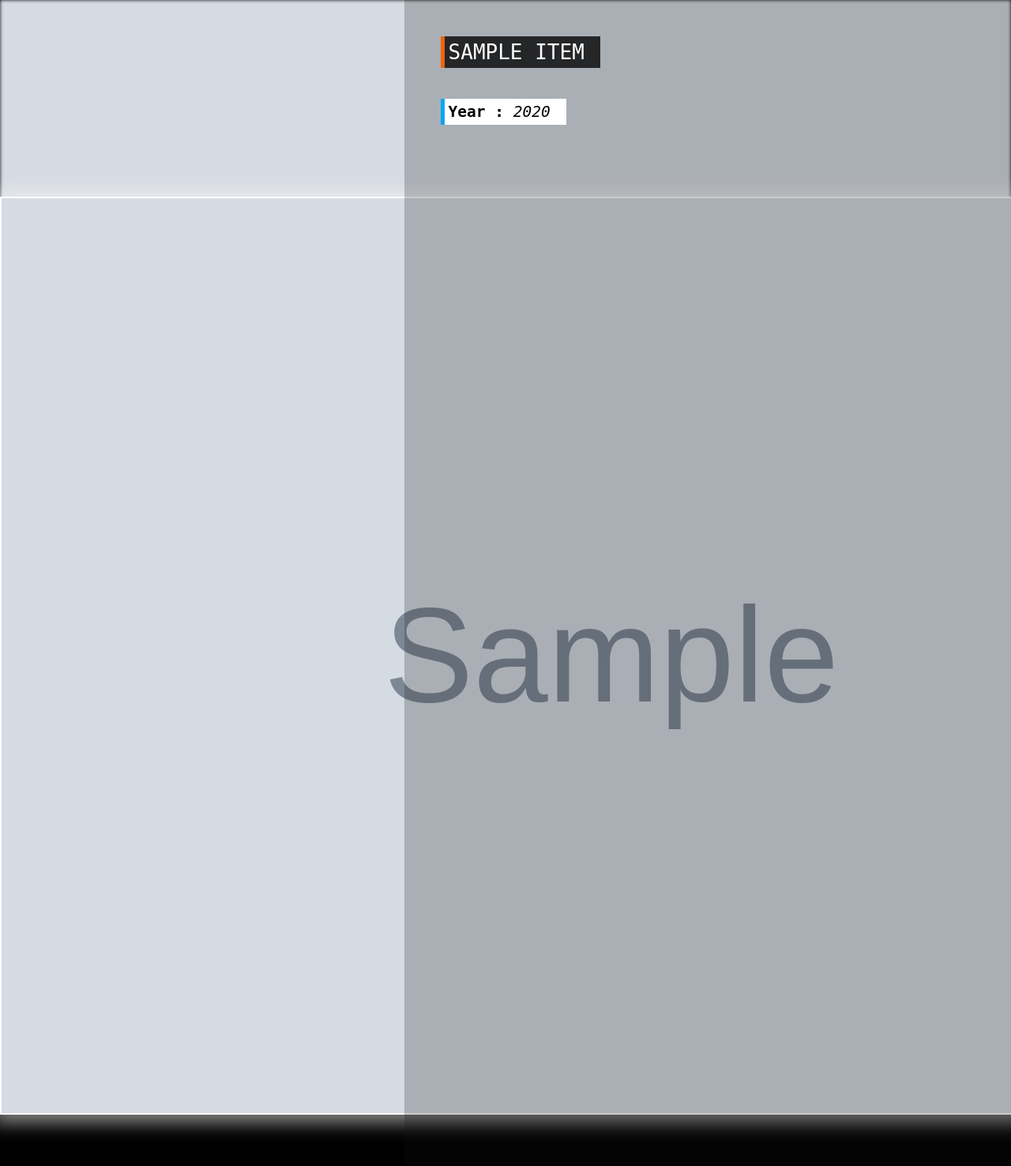
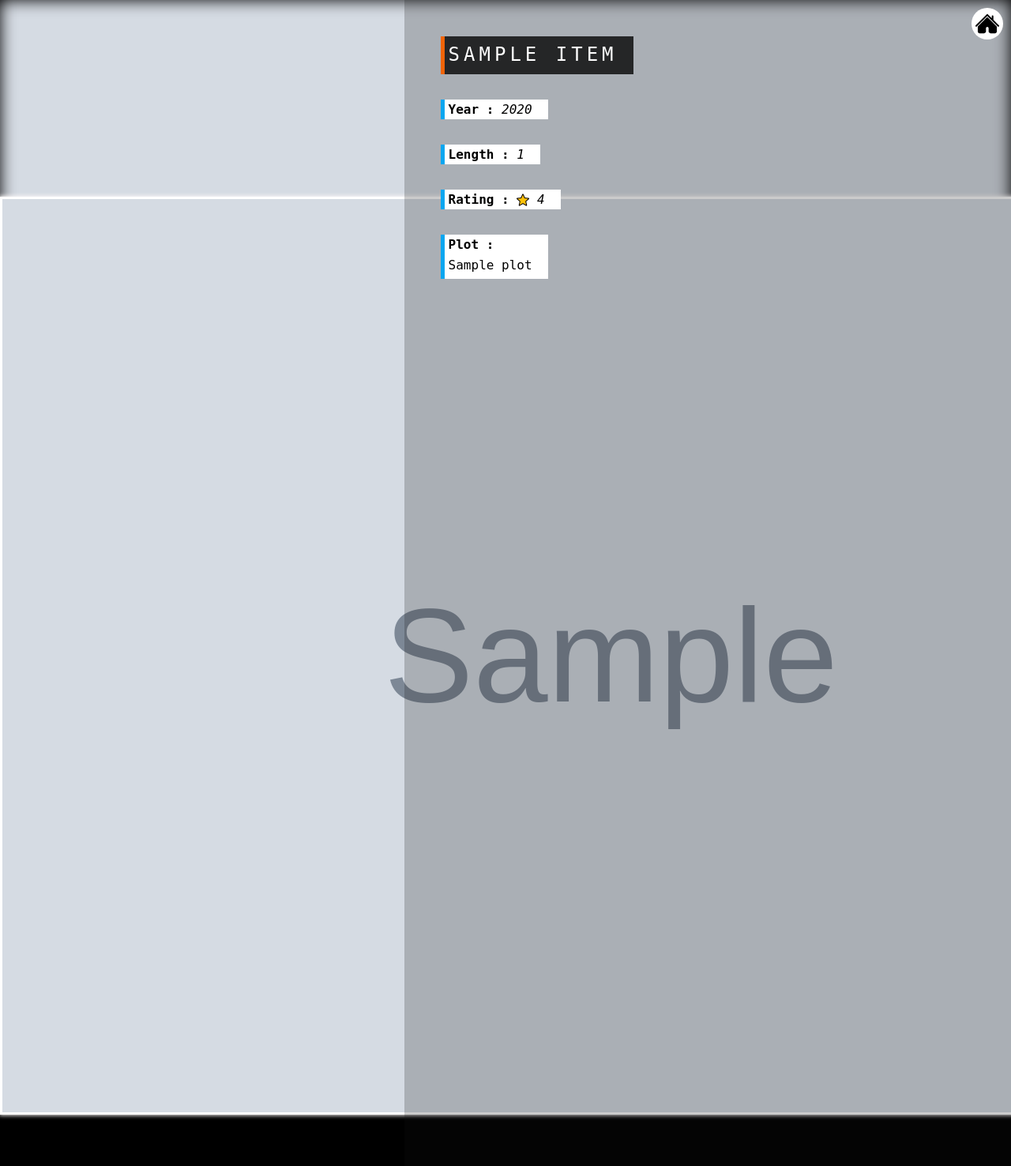
Before and after one commit to RittikeGhosh/Movie-Review-Sentiment-Analysis, a Django app: page /1/details in a window 1280 px wide. Shown: the top 1476 px of the page at 79% size. Run offline with Django 3.2, Linux system fonts and the light colour scheme; grey boxes marked "Sample" are stand-in pictures; a database or web service that is not in the repository returns one stand-in record (values such as "Sample title"); data that the repository does not hold is empty.

Commit message:
design updates and details appended

```diff
--- a/SenitimentAnalysis/SenitimentAnalysis/settings.py
+++ b/SenitimentAnalysis/SenitimentAnalysis/settings.py
@@ -25,7 +25,7 @@ SECRET_KEY = '47@4*^s*ufc@^hdv#fsejftxj=f*u4r$2$xth2h5&kcii&qdi6'
 # SECURITY WARNING: don't run with debug turned on in production!
 DEBUG = True
 
-ALLOWED_HOSTS = ['127.0.0.1', '192.168.43.6']
+ALLOWED_HOSTS = ['localhost', '192.168.43.6']
 
 
 # Application definition
--- a/SenitimentAnalysis/imdb/urls.py
+++ b/SenitimentAnalysis/imdb/urls.py
@@ -4,6 +4,7 @@ from . import views
 
 urlpatterns = [
     path('', views.index, name='index'),
+    path('index', views.index, name='index2'),
     path('search', views.search, name='search'),
     path('<str:show_id>/details', views.details, name='details'),
 ]
--- a/SenitimentAnalysis/static/imdb/css/details.css
+++ b/SenitimentAnalysis/static/imdb/css/details.css
@@ -2,6 +2,7 @@
     margin: 0 0;
     padding: 0 0;
     box-sizing: border-box;
+    line-height: 1.58em;
 }
 .album-container{
     width: 100%;
@@ -12,8 +13,8 @@
 .album-container .album-layer{
     position: absolute;
     width: 100%;
-    filter: blur(5px);
-    -webkit-filter: blur(2px);
+    filter: blur(10px);
+    -webkit-filter: blur(10px);
     border-color: transparent;
     overflow: hidden;
     background-color: #000;
@@ -50,31 +51,40 @@
     position: relative;
     top: 50%;
     transform: translate(0%, -50%);
-    height: 70vh;
+    height: auto;
+    height: 70%;
     width: auto;
     background-color: #fff;
     overflow: hidden;
-    border: 2px solid rgba(255, 255, 255, 0.575);
-    box-shadow: 2px 2px 20px 10px rgba(252, 249, 249, 0.493);
+    border: 3px solid rgba(255, 255, 255, 0.575);
+    box-shadow: 0px 0px 5px 1px rgb(252, 249, 249);
 }
 .poster .poster-in img{
     width: auto;
     height: 100%;
 }
+.movie-details .home-link{
+    width: 40px;
+    height: 40px;
+    border-radius: 20px;
+    padding: 5px;
+    position: absolute;
+    background-color: #fff;
+    top: 10px;
+    right: 10px;
+}
 .movie-details .detail-text{
     display: inline-block;
     height: 100%;
     width: 100%;
-    /* width: auto; */
     padding: 20px;
-    /* background-color: #fff; */
-    /* border: 3px solid white; */
 }
 .movie-details .detail-text .detail-text-title{
     display: inline-block;
-    font-size: 2em;
     color: white;
+    font-size: 24px;
     font-family: 'Segoe UI', Tahoma, Geneva, Verdana, sans-serif;
+    letter-spacing: 5px;
     text-transform: uppercase;
     width: auto;
     background-color: rgba(12, 12, 12, 0.842);
@@ -83,17 +93,18 @@
     border-left: 5px solid rgb(240, 100, 7);
     font-family: monospace;
 }
-.movie-details .detail-text .year{
+.movie-details .detail-text .other-details{
     display: inline-block;
     margin-top: 2em;
     color: #000;
-    font-size: 1.5em;
+    font-size: 16px;
     width: auto;
     background-color: #fff;
-    padding: 5px;
+    padding: 0px 5px;
     padding-right: 20px;
     border-left: 5px solid rgb(7, 166, 240);
     font-family: monospace;
+    text-align: justify;
 }
 .body{
     position: absolute;
@@ -106,7 +117,7 @@
 }
 .body .body-top{
     display: inline-block;
-    font-size: 1.5em;
+    font-size: 20px;
     font-family: 'Segoe UI', Tahoma, Geneva, Verdana, sans-serif;
     text-transform: capitalize;
     color: #fff;
@@ -114,8 +125,8 @@
     padding: 5px 10px;
     position: sticky;
     border-bottom-right-radius: 10px ;
-    /* border-left: 5px solid #fff;
-    border-right: 5px solid #fff; */
+    border-left: 5px solid rgb(240, 100, 7);
+    /* border-right: 5px solid #fff; */
     top: 0;
 }
 
@@ -145,4 +156,12 @@
         width: 100%;
         /* background-color: #fff; */
     }
+    .movie-details .detail-text .detail-text-title{
+        font-size: 20px;
+    }
+    .body .body-top{
+        display: block;
+        border-radius: 0px;
+        font-size: 16px;
+    }
 }
--- a/SenitimentAnalysis/templates/imdb/details.html
+++ b/SenitimentAnalysis/templates/imdb/details.html
@@ -9,34 +9,48 @@
 
 </head>
 <body>
+
+<!-- Movie Details Section -->
 <div class="album-container">
     <div class="album-layer">
         <img src="{{ data.poster }}" alt=" {{ data.title }}">
     </div>
     <div class="album-flex">
         <div class="poster">
-                <div class="poster-in">
-                    <img src="{{ data.poster }}" alt="{{ data.title }}" >
-                </div>
+            <div class="poster-in"><img src="{{ data.poster }}" alt="{{ data.title }}" ></div>
         </div>
         <div class="movie-details">
+            <a href="/imdb/index">
+                <div class="home-link" title="HOME">
+                    <img src=" {% static 'imdb/img/.ico/home.svg' %}"  width="100%" alt="">
+                </div>
+            </a>
             <div class="detail-text">
-                    <div class="detail-text-title">
-                        {{ data.title }}
-                    </div>
-                    <br>
-                    <div class="year"><span><b>Year :</b></span> <i> {{ data.year }} </i></div>
-
+                <div class="detail-text-title">{{ data.title }}</div><br>
+                <div class="other-details"><span><b>Year :</b></span> <i> {{ data.year }} </i></div><br>
+                <div class="other-details"><span><b>Length :</b></span> <i> {{ data.length }} </i></div><br>
+                <div class="other-details">
+                    <span><b>Rating :</b></span>
+                    <img src=" {% static 'imdb/img/.ico/star.png' %}" style="height: 16px; position: relative; top: 3px;" alt="">
+                    <i> {{ data.rating }} </i></div><br>
+                <div class="other-details" style="padding-bottom: 5px;">
+                    <span><b>Plot : <br></b></span>
+                    {{ data.plot }}
+                </div><br>
             </div>
         </div>
     </div>
 </div>
+<!-- End of Movie details -->
+
+<!-- User Review Section -->
 <div class="body">
     <div class="body-top">
-            <span style="color:rgb(240, 100, 7);"><b><i>#</i></b> </span>
-            {{ data.title }}
-            ( <code>User Reviews</code> )
+        {{ data.title }}<code>(User Reviews)</code>
+        <img src="{% static 'imdb/img/.ico/feedback.png' %}" width="28px"  style="position: relative; top: 4px;" alt="">
     </div>
 </div>
+<!-- End of User section -->
+
 </body>
 </html>
--- a/SenitimentAnalysis/templates/imdb/search.html
+++ b/SenitimentAnalysis/templates/imdb/search.html
@@ -10,14 +10,15 @@
 <body>
     <div class="search-header">
         {% if not len %}
-        Sorry!! No result found for "<i> {{ query }} </i>"
+        Sorry!! No result found for "<i><u>{{ query }}</u></i>"
         {% else %}
-        Search Result for "<i>{{ query }}</i>"
+        Search Result for "<i><u>{{ query }}</u></i>"
         {% endif %}
     </div>
     {% if len %}
     <div class="search-result">
         {% for x in data %}
+        {% if x.image != 'https://m.media-amazon.com/images/G/01/imdb/images/nopicture/32x44/film-3119741174._CB468665901_.png' %}
         <a href="{% url 'index' %}{{ x.id }}/details">
         <div class="result-container">
             <img src="{{ x.image }}" alt="">
@@ -25,6 +26,7 @@
                 <div style="width: 100%;"> {{ x.title }}</div>
             </div>
         </div></a>
+        {% endif %}
         {% endfor %}
     </div>
     {% endif %}
```
Also changed, not shown: SenitimentAnalysis/static/imdb/css/index.css (+0 -18 lines), SenitimentAnalysis/static/imdb/css/search.css (+7 -4 lines), SenitimentAnalysis/templates/imdb/index.html (+0 -113 lines), SenitimentAnalysis/static/imdb/img/.ico/feedback.png (added), SenitimentAnalysis/static/imdb/img/.ico/star.png (added). Lines whose indentation alone changed are shown as unchanged.
